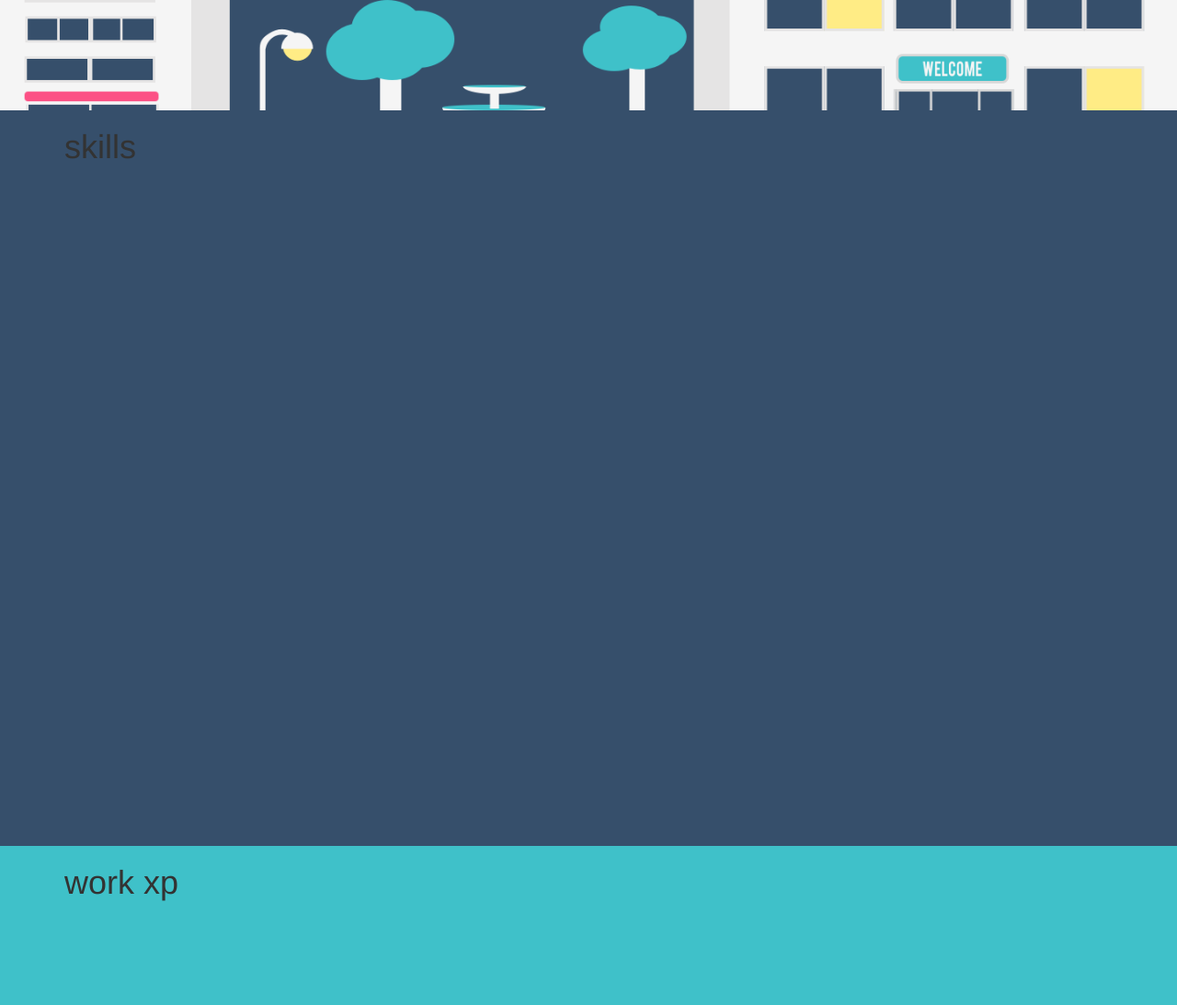
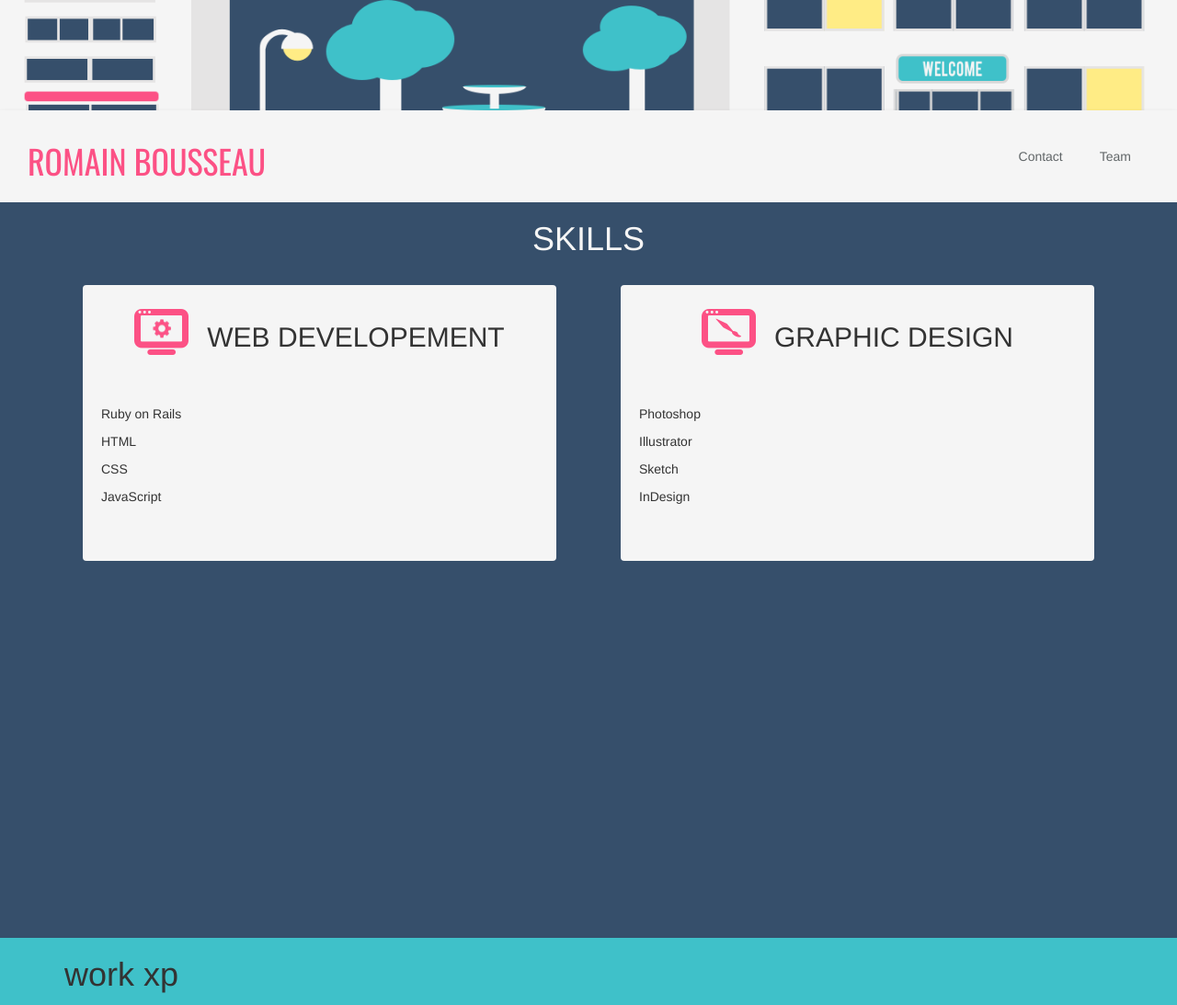
Before and after one commit to romainbousseau/my_profile, a plain HTML site: page index.html in a window 1280 px wide. Shown: the part 680-1773 px from the top of the page at 92% size. Drawn offline with nearby package versions, Linux system fonts and the light colour scheme.

Commit message:
added skills

```diff
--- a/css/all.css
+++ b/css/all.css
@@ -1,6 +1,7 @@
 /* Components */
 @import url("banner.css");
 @import url("navbar.css");
+@import url("card.css");
 
 /* Import fonts*/
 @import url('https://fonts.googleapis.com/css?family=Open+Sans:300,400,700|Oswald:400,700');
--- a/css/banner.css
+++ b/css/banner.css
@@ -1,5 +1,5 @@
 .banner {
-  background-image: url(../images/bannertest.png);
+  background: url(../images/bannertest.png);
   color: white;
   text-align: center;
   height: 100vh;
@@ -20,3 +20,9 @@
   color: rgba(255, 255, 255, 0.7);
   margin-bottom: 20px;
 }
+
+.contact {
+  background-image: url(../images/contact.png);
+  height: 100vh;
+  background-size: cover !important;
+}
--- /dev/null
+++ b/css/card.css
@@ -0,0 +1,25 @@
+
+.card {
+  background-color: #F5F5F5;
+  border-radius: 4px;
+  position: relative;
+  padding: 20px 40px;
+  min-height: 300px;
+  margin: 20px;
+}
+
+.card-header {
+  display: flex;
+  align-items: center;
+  justify-content: center;
+}
+
+.card-header img {
+  padding-right: 20px;
+}
+
+.card-content {
+  position: absolute;
+  bottom: 50px;
+  left: 20px;
+}
--- a/css/navbar.css
+++ b/css/navbar.css
@@ -1,17 +1,17 @@
 /* Main class */
 .navbar-wagon {
   box-shadow: 0 1px 5px 0 rgba(0,0,0,0.07),0 1px 0 0 rgba(0,0,0,0.03);
-  background: white;
+  background: #F5F5F5;
   transition: all 0.3s ease;
   display: flex;
-  height: 70px;
+  height: 100px;
   padding: 0px 30px;
   align-items: center;
   justify-content: space-between;
 }
 
 /* Optional class to fix the navbar on top */
-.navbar-wagon-fixed {
+.navbar-wagon-fixed.affix {
   position: fixed;
   left: 0px;
   top: 0px;
--- a/index.html
+++ b/index.html
@@ -51,40 +51,76 @@
 
   <div class="wrapper-navy">
     <div class="container">
-      <div class="row col-xs-12">
-        <h1>skills</h1>
+      <h1 class="text-center" style="color: #F5F5F5; font-family: 'Oswald' sans-serif">SKILLS</h1>
+      <div class="row">
+        <div class="col-xs-12 col-sm-6">
+          <div class="card">
+            <div class="card-header">
+              <img src="images/webdev.png" alt="webdev">
+              <h2>WEB DEVELOPEMENT</h2>
+            </div>
+            <div class="card-content">
+              <p>Ruby on Rails</p>
+              <p>HTML</p>
+              <p>CSS</p>
+              <p>JavaScript</p>
+            </div>
+          </div>
+        </div>
+        <div class="col-xs-12 col-sm-6">
+          <div class="card">
+            <div class="card-header">
+              <img src="images/graphic.png" alt="graphic">
+              <h2>GRAPHIC DESIGN</h2>
+            </div>
+            <div class="card-content">
+              <p>Photoshop</p>
+              <p>Illustrator</p>
+              <p>Sketch</p>
+              <p>InDesign</p>
+            </div>
+          </div>
+        </div>
       </div>
     </div>
   </div>
 
   <div class="wrapper-sky">
     <div class="container">
-      <div class="row col-xs-12">
+      <div class="row">
+        <div class="col-xs-12">
           <h1>work xp</h1>
+        </div>
       </div>
     </div>
   </div>
 
   <div class="wrapper-navy">
     <div class="container">
-      <div class="row col-xs-12">
-        <h1>studies</h1>
+      <div class="row">
+        <div class="col-xs-12">
+          <h1>EDUCATION</h1>
+        </div>
       </div>
     </div>
   </div>
 
   <div class="wrapper-sky">
     <div class="container">
-      <div class="row col-xs-12">
+      <div class="row">
+        <div class="col-xs-12">
           <h1>associative xp</h1>
         </div>
       </div>
     </div>
+  </div>
 
-   <div class="wrapper-navy">
+   <div class="wrapper-navy contact">
     <div class="container">
-      <div class="row col-xs-12">
+      <div class="row">
+        <div class="col-xs-12">
           <h1>contact</h1>
+        </div>
       </div>
     </div>
   </div>
@@ -93,5 +129,13 @@
 <script src="https://ajax.googleapis.com/ajax/libs/jquery/1.11.1/jquery.min.js"></script>
 <script src="https://maxcdn.bootstrapcdn.com/bootstrap/3.2.0/js/bootstrap.min.js"></script>
 
+<script>
+  $('.navbar-wagon-fixed').affix({
+    offset: {
+        top: $('.banner').height()
+    }
+  });
+</script>
+
 </body>
 </html>
```
Also changed, not shown: images/contact.png (added), images/graphic.png (added), images/webdev.png (added). Lines whose indentation alone changed are shown as unchanged.
